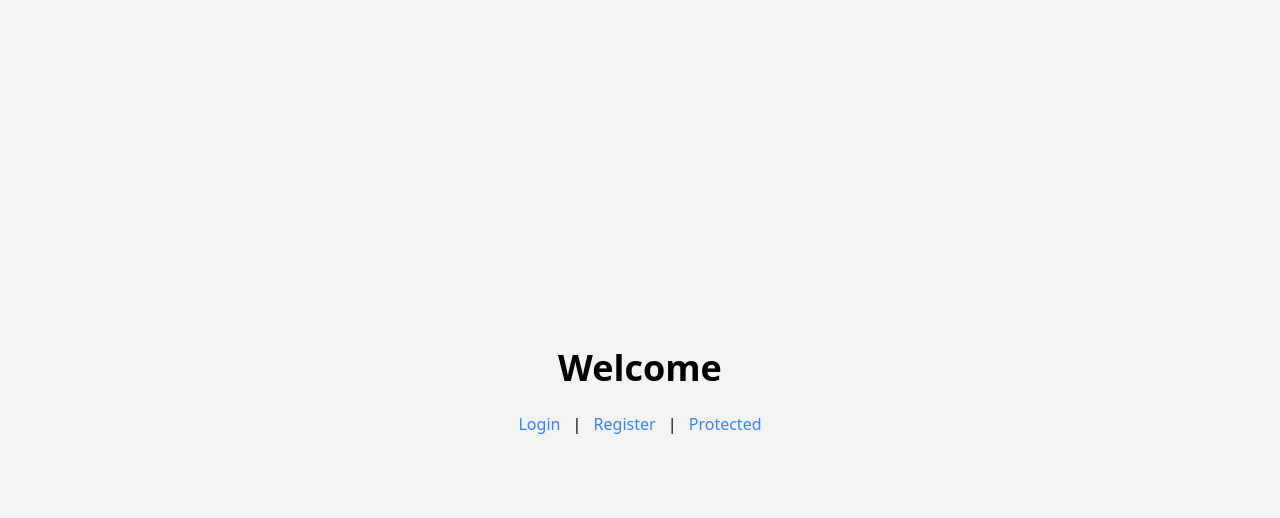
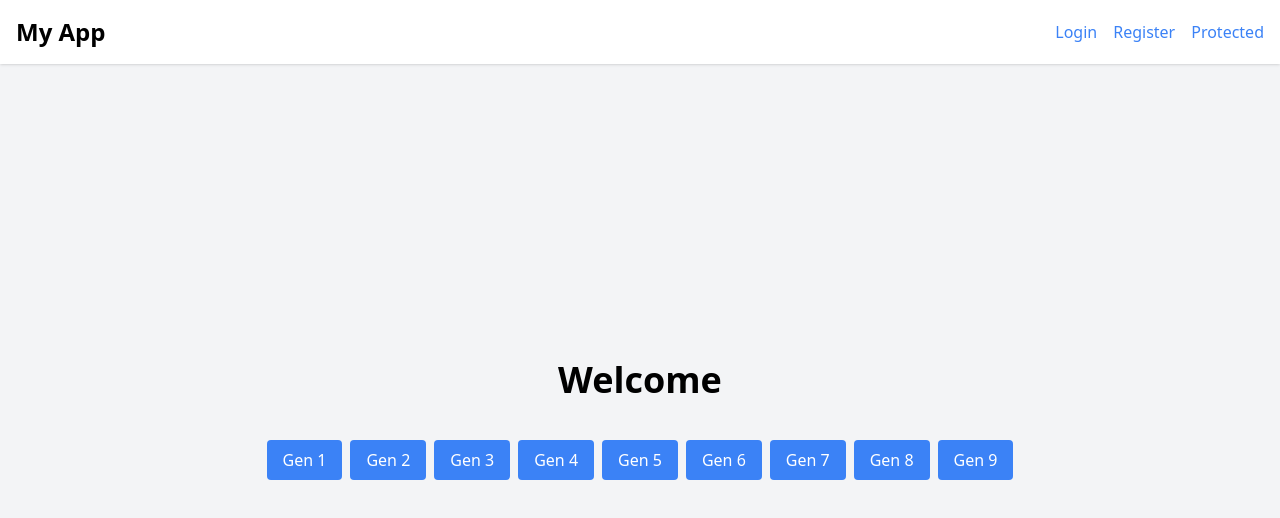
Before and after one commit to MHF2145/vue-exp-8, a Vue app in the folder kelompok8/client/: page / in a window 1280 px wide. Shown: the top 518 px of the page. Built offline with nearby package versions, Linux system fonts and the light colour scheme.

Commit message:
pokemon init

```diff
--- a/kelompok8/client/src/App.vue
+++ b/kelompok8/client/src/App.vue
@@ -1,38 +1,92 @@
 <template>
-  <div id="app" class="flex flex-col items-center justify-center min-h-screen bg-gray-100">
-    <h1 class="text-4xl font-bold mb-6">Welcome</h1>
-    <nav class="mb-4">
+  <div id="app" class="flex flex-col min-h-screen bg-gray-100">
+    <nav class="bg-white shadow p-4">
+      <div class="container mx-auto flex justify-between items-center">
+        <h1 class="text-2xl font-bold">My App</h1>
+        <div class="flex space-x-4">
           <router-link
             to="/login"
-        class="text-blue-500 hover:text-blue-700 mx-2 transition duration-200"
+            class="text-blue-500 hover:text-blue-700 transition duration-200"
           >
             Login
           </router-link>
-      |
           <router-link
             to="/register"
-        class="text-blue-500 hover:text-blue-700 mx-2 transition duration-200"
+            class="text-blue-500 hover:text-blue-700 transition duration-200"
           >
             Register
           </router-link>
-      |
           <router-link
             to="/protected"
-        class="text-blue-500 hover:text-blue-700 mx-2 transition duration-200"
+            class="text-blue-500 hover:text-blue-700 transition duration-200"
           >
             Protected
           </router-link>
+        </div>
+      </div>
     </nav>
+
+    <div class="flex flex-col items-center justify-center flex-grow">
+      <h1 class="text-4xl font-bold mb-6">Welcome</h1>
+      <div class="flex space-x-2 mt-4">
+        <button
+          v-for="i in 9"
+          :key="i"
+          @click="fetchPokemon(i)"
+          class="px-4 py-2 bg-blue-500 text-white rounded hover:bg-blue-700 transition duration-200"
+        >
+          Gen {{ i }}
+        </button>
+      </div>
+
+      <div class="grid grid-cols-2 sm:grid-cols-3 lg:grid-cols-4 gap-4 mt-6 w-full max-w-4xl">
+        <div
+          v-for="pokemon in pokemonList"
+          :key="pokemon.id"
+          class="bg-white rounded shadow p-4 flex flex-col items-center"
+        >
+          <img :src="pokemon.sprite" :alt="pokemon.name" class="w-20 h-20 object-contain mb-2" />
+          <h2 class="text-lg font-semibold">{{ pokemon.name }}</h2>
+        </div>
+      </div>
+
       <router-view />
+    </div>
   </div>
 </template>
 
 <script>
 export default {
-  name: 'App'
+  name: 'App',
+  data() {
+    return {
+      pokemonList: []
+    };
+  },
+  methods: {
+    async fetchPokemon(gen) {
+      if (gen === 1) {
+        // Fetch Pokémon data for IDs 1 to 151 (Generation 1)
+        this.pokemonList = [];
+        for (let id = 1; id <= 151; id++) {
+          try {
+            const response = await fetch(`https://pokeapi.co/api/v2/pokemon/${id}`);
+            const data = await response.json();
+            this.pokemonList.push({
+              id: data.id,
+              name: data.name,
+              sprite: data.sprites.front_default
+            });
+          } catch (error) {
+            console.error(`Error fetching data for Pokémon ID ${id}:`, error);
+          }
+        }
+      }
+    }
+  }
 };
 </script>
 
 <style scoped>
-/* You can include additional styles here if needed */
+/* Add additional styles here if needed */
 </style>
```
Lines whose indentation alone changed are shown as unchanged.
